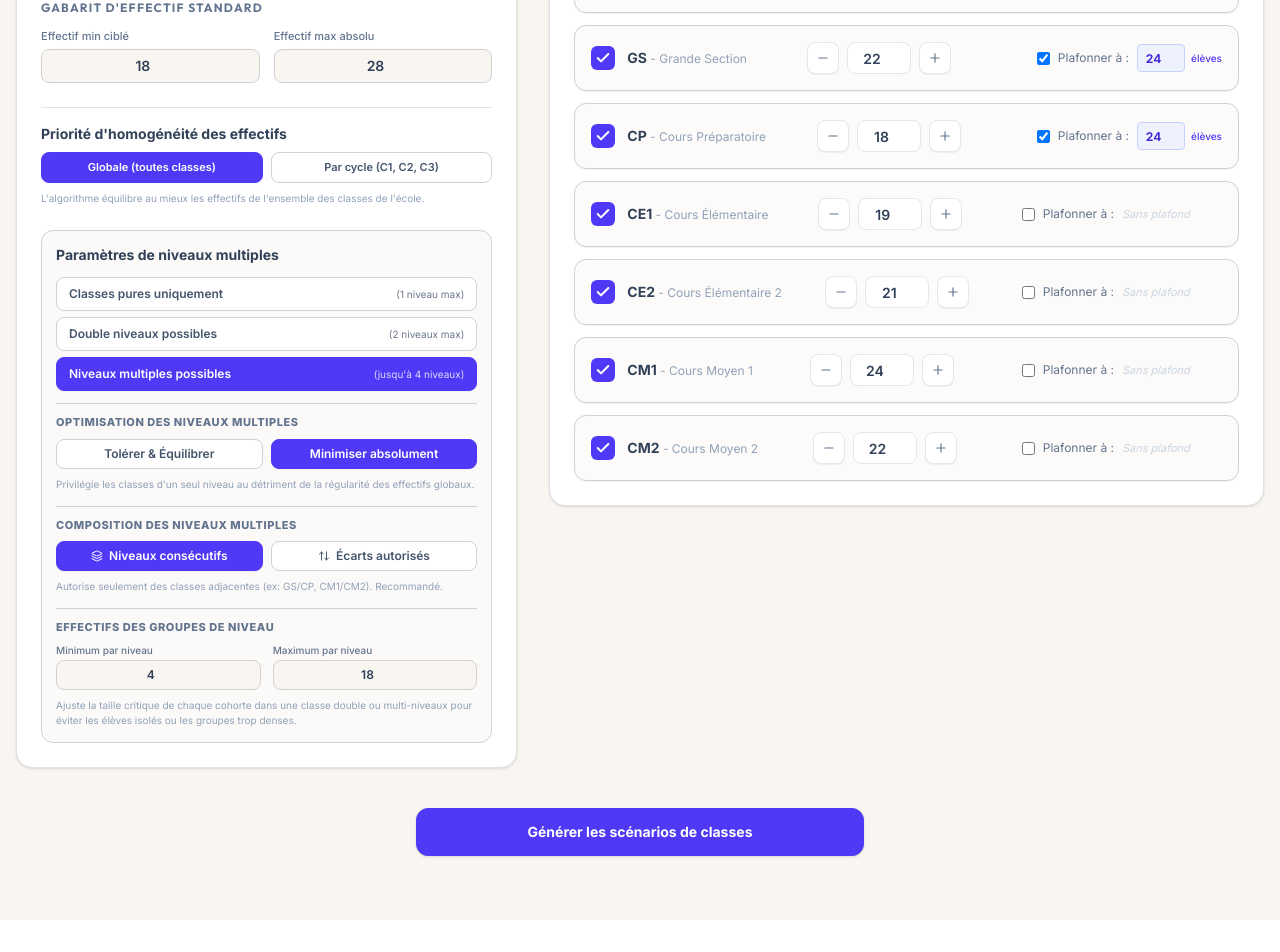
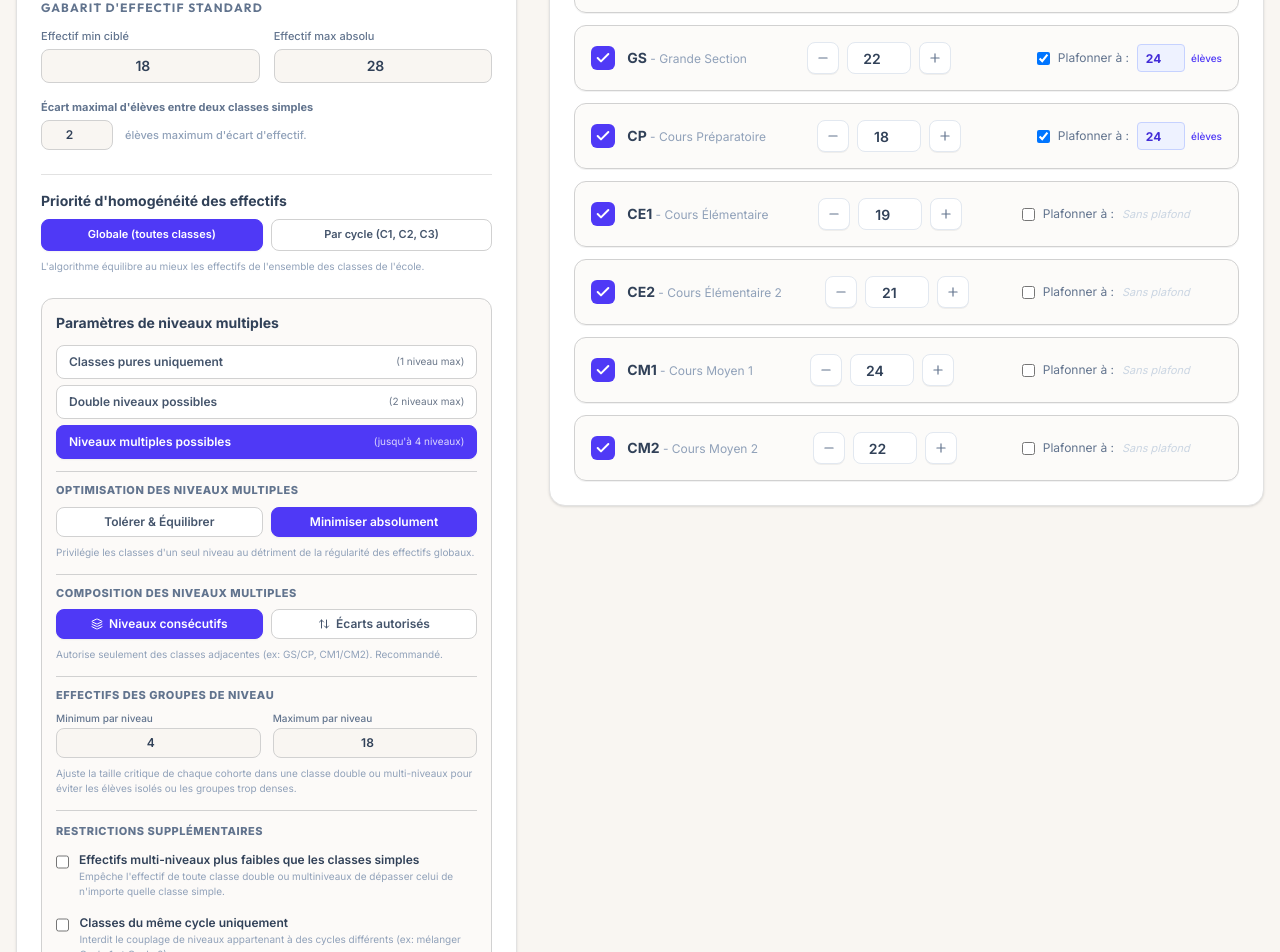
Before and after one commit to m-jks/simulclasses, a React (Vite) app: page / in a window 1280 px wide. Shown: the part 480-1432 px from the top of the page. Before the commit the page ends 1400 px from the top, so only its background shows below. Built offline with nearby package versions, Linux system fonts and the light colour scheme.

Commit message:
feat: add class balancing and composition rules
- Add configuration for max student gap between simple classes.
- Add constraints for single-cycle multi-level classes.
- Update solver to penalize class composition violations.
- Expose new settings in SolverControls.

```diff
--- a/src/App.tsx
+++ b/src/App.tsx
@@ -36,6 +36,9 @@ const DEFAULT_SOLVER_CONFIG: SolverConfig = {
   homogeneityPriority: 'global',
   multiLevelMinStudentsPerLevel: 4,
   multiLevelMaxStudentsPerLevel: 18,
+  maxSimpleClassesStudentsGap: 2,
+  multiLevelNotLargerThanSimpleClasses: false,
+  multiLevelSingleCycleOnly: false,
 };
 
 export default function App() {
--- a/src/components/SolverControls.tsx
+++ b/src/components/SolverControls.tsx
@@ -21,6 +21,7 @@ export default function SolverControls({
   const [maxInput, setMaxInput] = useState(config.globalMaxClassSize.toString());
   const [multiMinInput, setMultiMinInput] = useState((config.multiLevelMinStudentsPerLevel ?? 4).toString());
   const [multiMaxInput, setMultiMaxInput] = useState((config.multiLevelMaxStudentsPerLevel ?? 18).toString());
+  const [maxSimpleClassesGapInput, setMaxSimpleClassesGapInput] = useState((config.maxSimpleClassesStudentsGap ?? 2).toString());
 
   // Keep local input states in sync with config when config changes (e.g., via preset loading)
   useEffect(() => {
@@ -38,6 +39,10 @@ export default function SolverControls({
   useEffect(() => {
     setMultiMaxInput((config.multiLevelMaxStudentsPerLevel ?? 18).toString());
   }, [config.multiLevelMaxStudentsPerLevel]);
+
+  useEffect(() => {
+    setMaxSimpleClassesGapInput((config.maxSimpleClassesStudentsGap ?? 2).toString());
+  }, [config.maxSimpleClassesStudentsGap]);
 
   const handleClassChange = (delta: number) => {
     onChangeConfig({
@@ -166,6 +171,32 @@ export default function SolverControls({
     });
   };
 
+  const handleMaxSimpleClassesGapChange = (e: React.ChangeEvent<HTMLInputElement>) => {
+    const raw = e.target.value;
+    setMaxSimpleClassesGapInput(raw);
+    const parsed = parseInt(raw, 10);
+    if (!isNaN(parsed) && parsed >= 0) {
+      onChangeConfig({
+        ...config,
+        maxSimpleClassesStudentsGap: parsed
+      });
+    }
+  };
+
+  const handleMaxSimpleClassesGapBlur = () => {
+    let parsed = parseInt(maxSimpleClassesGapInput, 10);
+    if (isNaN(parsed) || parsed < 0) {
+      parsed = 0;
+    } else if (parsed > 25) {
+      parsed = 25;
+    }
+    setMaxSimpleClassesGapInput(parsed.toString());
+    onChangeConfig({
+      ...config,
+      maxSimpleClassesStudentsGap: parsed
+    });
+  };
+
   return (
     <div className="bg-brand-card rounded-2xl border border-brand-border-light p-6 shadow-sm h-full flex flex-col justify-between">
       <div>
@@ -230,6 +261,23 @@ export default function SolverControls({
                   onBlur={handleMaxBlur}
                   className="w-full text-sm font-semibold text-slate-700 bg-brand-bg hover:bg-brand-accent/40 border border-brand-border-medium rounded-lg p-1.5 text-center focus:outline-none focus:ring-2 focus:ring-indigo-500/20"
                 />
+              </div>
+            </div>
+
+            <div className="space-y-1.5 pt-1.5">
+              <label className="text-[11px] text-slate-500 font-bold block leading-tight">
+                Écart maximal d'élèves entre deux classes simples
+              </label>
+              <div className="flex items-center gap-3">
+                <input
+                  type="number"
+                  value={maxSimpleClassesGapInput}
+                  onChange={handleMaxSimpleClassesGapChange}
+                  onBlur={handleMaxSimpleClassesGapBlur}
+                  className="w-18 text-xs font-semibold text-slate-700 bg-brand-bg hover:bg-brand-accent/40 border border-brand-border-medium rounded-lg p-1.5 text-center focus:outline-none focus:ring-2 focus:ring-indigo-500/20"
+                  title="Écart d'élèves autorisé entre l'effectif le plus petit et le plus grand des classes à niveau unique"
+                />
+                <span className="text-[11px] text-slate-400 font-medium leading-normal">élèves maximum d'écart d'effectif.</span>
               </div>
             </div>
           </div>
@@ -418,6 +466,45 @@ export default function SolverControls({
                     Ajuste la taille critique de chaque cohorte dans une classe double ou multi-niveaux pour éviter les élèves isolés ou les groupes trop denses.
                   </p>
                 </div>
+
+                {/* Advanced Multi-level constraints */}
+                <div className="space-y-3 pt-3 border-t border-brand-border-medium">
+                  <span className="text-[11px] font-extrabold text-slate-500 uppercase tracking-wider block">Restrictions supplémentaires</span>
+
+                  {/* Toggle 1: Multi-level not larger than simple classes */}
+                  <label className="flex items-start gap-2.5 cursor-pointer select-none">
+                    <input
+                      type="checkbox"
+                      id="multi-level-not-larger-than-simple"
+                      checked={!!config.multiLevelNotLargerThanSimpleClasses}
+                      onChange={(e) => onChangeConfig({ ...config, multiLevelNotLargerThanSimpleClasses: e.target.checked })}
+                      className="mt-0.5 rounded border-gray-300 text-indigo-600 focus:ring-indigo-500 h-4 w-4"
+                    />
+                    <div>
+                      <span className="text-xs font-semibold text-slate-700 block leading-tight">Effectifs multi-niveaux plus faibles que les classes simples</span>
+                      <span className="text-[10px] text-slate-400 block mt-0.5 leading-normal">
+                        Empêche l'effectif de toute classe double ou multiniveaux de dépasser celui de n'importe quelle classe simple.
+                      </span>
+                    </div>
+                  </label>
+
+                  {/* Toggle 2: Multi-level single cycle only */}
+                  <label className="flex items-start gap-2.5 cursor-pointer pt-1 select-none">
+                    <input
+                      type="checkbox"
+                      id="multi-level-single-cycle-only"
+                      checked={!!config.multiLevelSingleCycleOnly}
+                      onChange={(e) => onChangeConfig({ ...config, multiLevelSingleCycleOnly: e.target.checked })}
+                      className="mt-0.5 rounded border-gray-300 text-indigo-600 focus:ring-indigo-500 h-4 w-4"
+                    />
+                    <div>
+                      <span className="text-xs font-semibold text-slate-700 block leading-tight">Classes du même cycle uniquement</span>
+                      <span className="text-[10px] text-slate-400 block mt-0.5 leading-normal">
+                        Interdit le couplage de niveaux appartenant à des cycles différents (ex: mélanger Cycle 1 et Cycle 2).
+                      </span>
+                    </div>
+                  </label>
+                </div>
               </div>
             )}
           </div>
--- a/src/solver.ts
+++ b/src/solver.ts
@@ -100,6 +100,19 @@ export function scoreState(
         score += 10000000 + 1000000 * (gap - expectedGap);
         penalties.push(`La Classe ${idx + 1} comporte des niveaux non consécutifs: ${levelsInClass.join('/')}`);
       }
+
+      // Classes à niveaux multiples / double de même cycle uniquement
+      if (solverConfig.multiLevelSingleCycleOnly) {
+        const cyclesInClass = new Set(levelsInClass.map(lvl => {
+          if (['PS', 'MS', 'GS'].includes(lvl)) return 1;
+          if (['CP', 'CE1', 'CE2'].includes(lvl)) return 2;
+          return 3;
+        }));
+        if (cyclesInClass.size > 1) {
+          score += 10000000;
+          penalties.push(`La Classe ${idx + 1} comporte des niveaux de cycles différents: ${levelsInClass.join('/')}`);
+        }
+      }
     }
   });
 
@@ -145,6 +158,45 @@ export function scoreState(
       }
     });
   });
+
+  // H2. Écart max d'élèves entre classes simples, et comparaison d'effectifs multi-niveaux / simples
+  const simpleClassesSizes: number[] = [];
+  const multiClassesSizes: number[] = [];
+
+  state.forEach((c, idx) => {
+    const size = sizeByClass[idx];
+    if (size === 0) return;
+    const levelsInClass = (Object.keys(c) as LevelId[]).filter(lvl => (c[lvl] || 0) > 0);
+    const countLevels = levelsInClass.length;
+    if (countLevels === 1) {
+      simpleClassesSizes.push(size);
+    } else if (countLevels >= 2) {
+      multiClassesSizes.push(size);
+    }
+  });
+
+  // Check max gap between simple classes
+  if (solverConfig.maxSimpleClassesStudentsGap !== undefined && simpleClassesSizes.length >= 2) {
+    const minSimple = Math.min(...simpleClassesSizes);
+    const maxSimple = Math.max(...simpleClassesSizes);
+    const actualGap = maxSimple - minSimple;
+    if (actualGap > solverConfig.maxSimpleClassesStudentsGap) {
+      const diff = actualGap - solverConfig.maxSimpleClassesStudentsGap;
+      score += 500000 + diff * 150000;
+      penalties.push(`L'écart entre les effectifs des classes simples (${actualGap} élèves) dépasse la limite réglée de ${solverConfig.maxSimpleClassesStudentsGap} élèves (Min: ${minSimple}, Max: ${maxSimple}).`);
+    }
+  }
+
+  // Check that multiple level classes do not exceed simple classes
+  if (solverConfig.multiLevelNotLargerThanSimpleClasses && multiClassesSizes.length > 0 && simpleClassesSizes.length > 0) {
+    const maxMulti = Math.max(...multiClassesSizes);
+    const minSimple = Math.min(...simpleClassesSizes);
+    if (maxMulti > minSimple) {
+      const diff = maxMulti - minSimple;
+      score += 500000 + diff * 150000;
+      penalties.push(`L'effectif d'une classe multi-niveaux (${maxMulti} élèves) dépasse celui d'une classe simple (${minSimple} élèves).`);
+    }
+  }
 
   // G. Standard deviation & balance of non-empty classes
   const nonCentricSizes = sizeByClass.filter(s => s > 0);
--- a/src/types.ts
+++ b/src/types.ts
@@ -25,6 +25,9 @@ export interface SolverConfig {
   homogeneityPriority?: 'global' | 'cycle';
   multiLevelMinStudentsPerLevel?: number;
   multiLevelMaxStudentsPerLevel?: number;
+  maxSimpleClassesStudentsGap?: number;
+  multiLevelNotLargerThanSimpleClasses?: boolean;
+  multiLevelSingleCycleOnly?: boolean;
 }
 
 export interface Class分配 {
```
